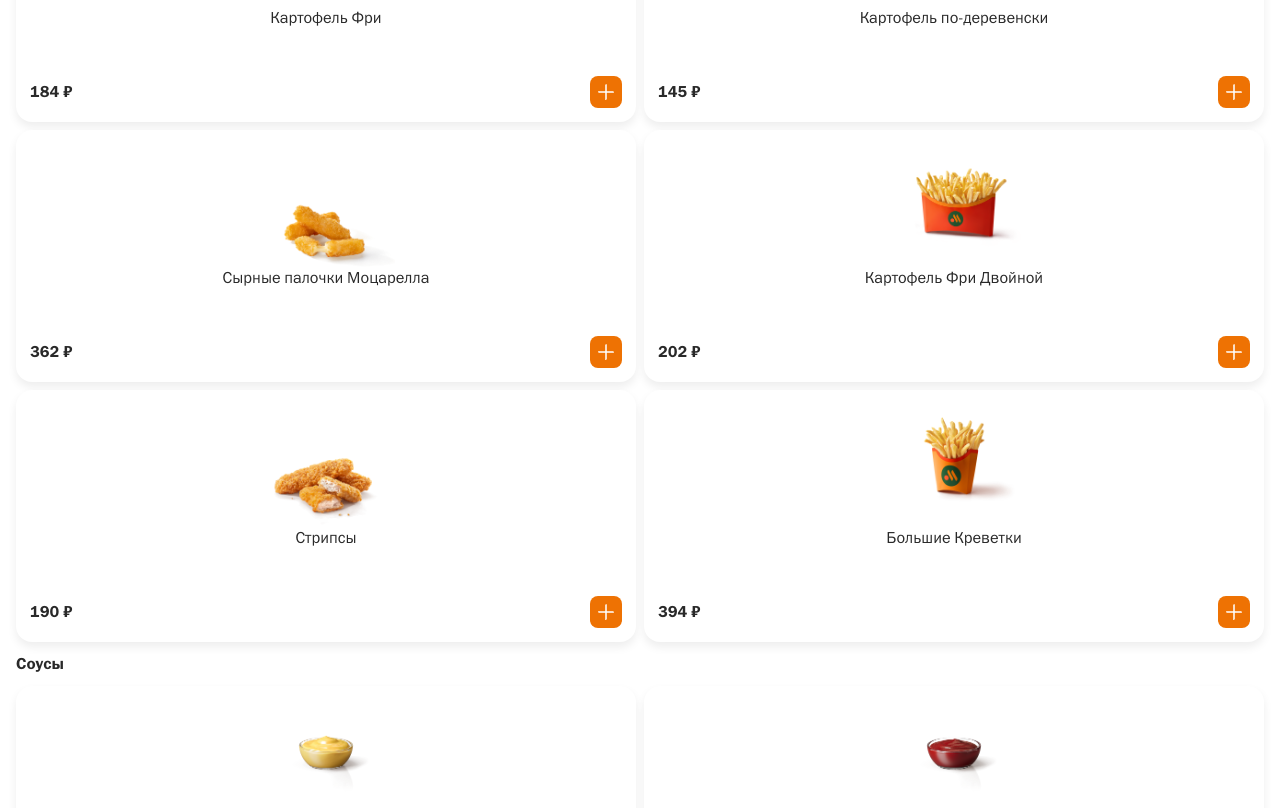
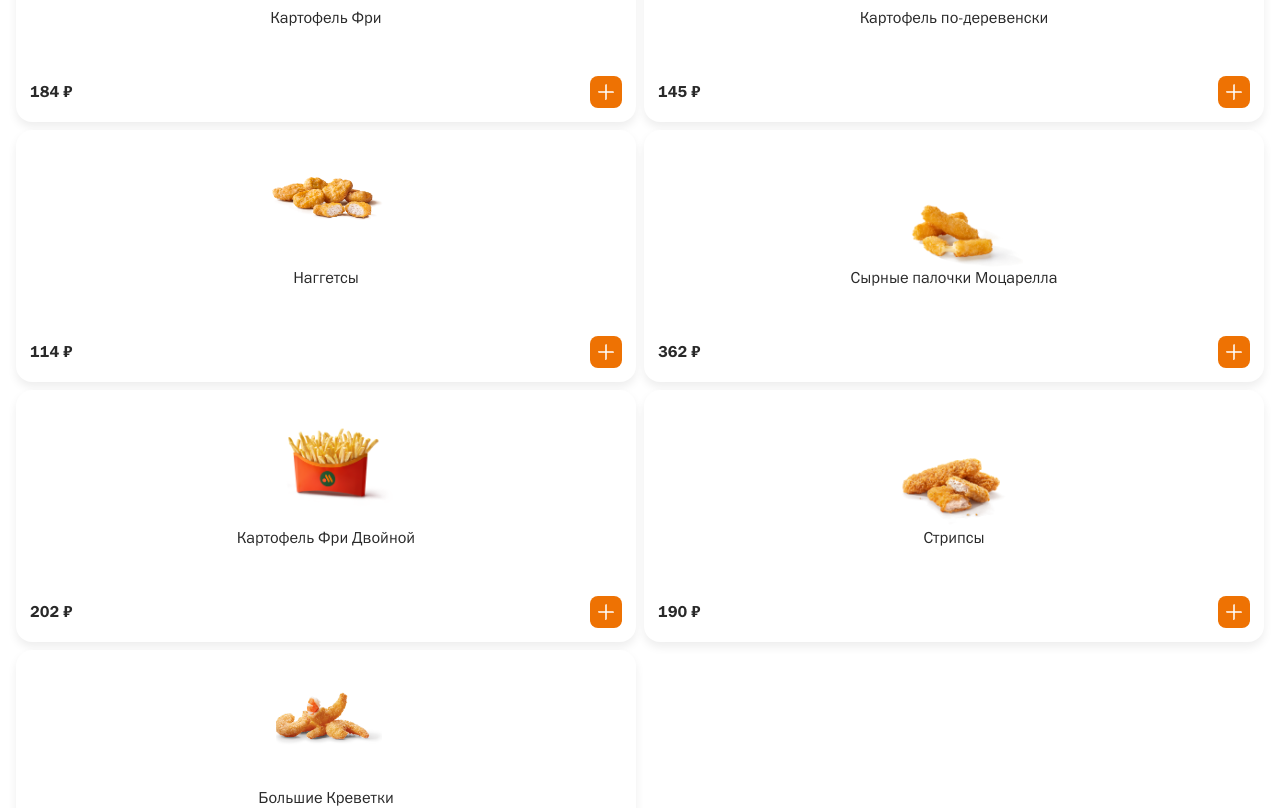
Before and after one commit to oedavpered/concept2, a React (Vite) app: page / in a window 1280 px wide. Shown: the part 4300-5108 px from the top of the page. Built offline with nearby package versions, Linux system fonts and the light colour scheme; the HTML template or start-up script is replaced by a standard one.

Commit message:
Update shrimp image and add nuggets

```diff
--- a/src/App.tsx
+++ b/src/App.tsx
@@ -122,10 +122,11 @@ const catalogSections = [
     items: [
       ["fries", "Картофель Фри", "184 ₽", "ac91d.png"],
       ["wedges", "Картофель по-деревенски", "145 ₽", "59550.png"],
+      ["nuggets", "Наггетсы", "114 ₽", "nuggets-snack.png"],
       ["cheese-sticks", "Сырные палочки Моцарелла", "362 ₽", "53779.png"],
       ["double-fries", "Картофель Фри Двойной", "202 ₽", "d85e4.png"],
       ["strips", "Стрипсы", "190 ₽", "1feb6.png"],
-      ["shrimps", "Большие Креветки", "394 ₽", "c6593.png"],
+      ["shrimps", "Большие Креветки", "394 ₽", "shrimps-large-new.png"],
     ],
   },
   {
@@ -1421,6 +1422,8 @@ function ProductBottomSheet({
     ? "Комбо состоит из основного продукта, картофеля на выбор и напитка на выбор. Цена Комбо может меняться в зависимости от комплектации."
     : item[0] === "grand"
       ? "Сочная говяжья котлета, плавленый сыр, свежий лук, маринованные огурчики и фирменный соус в румяной булочке с кунжутом."
+      : item[0] === "nuggets"
+        ? "Нежные кусочки куриного филе в хрустящей золотистой панировке — сытная закуска, которая отлично сочетается с любимым соусом."
       : item[0].includes("cola") ||
         item[0].includes("orange") ||
         item[0].includes("lemon")
```
Also changed, not shown: public/assets/nuggets-snack.png (added), public/assets/shrimps-large-new.png (added), 4 other files (tests, documents, lock files or other folders).
